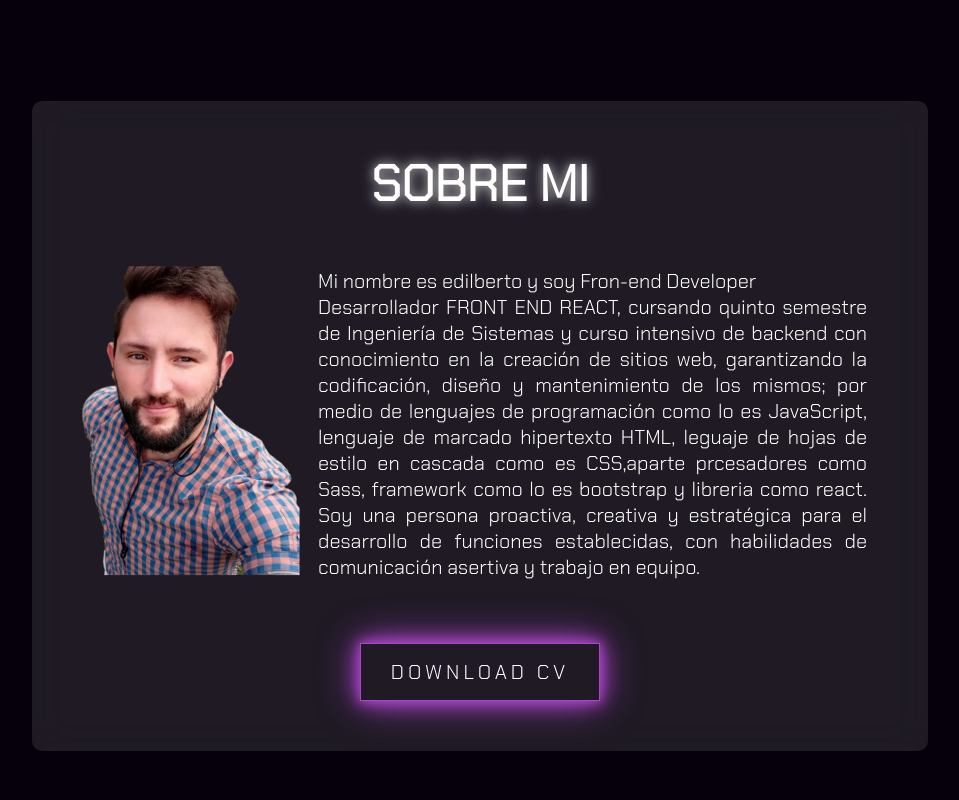
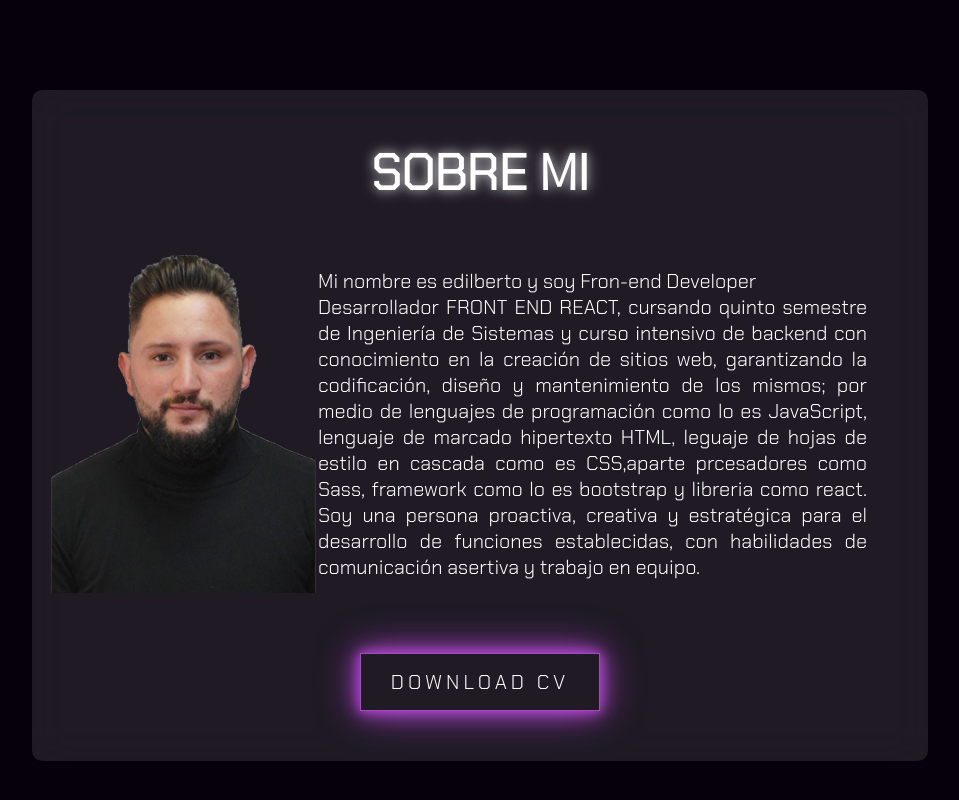
Before and after one commit to Edilberto1993/hoja-de-vida, a website: page index.html in a window 1280 px wide. Shown: the part 1088-1888 px from the top of the page, without its empty margins (160-1119 px from the left). Drawn offline with Linux system fonts and the light colour scheme.

Commit message:
Update index.html

```diff
--- a/index.html
+++ b/index.html
@@ -55,7 +55,7 @@
                 </div >
                 <div class="infocontenedor">
                     <div class="img">
-                        <img src="images/perfil1.jpg.png" alt="">
+                        <img src="images/3x4.png" alt="">
                     </div>
                     <div class="info">
                         <div>
```
